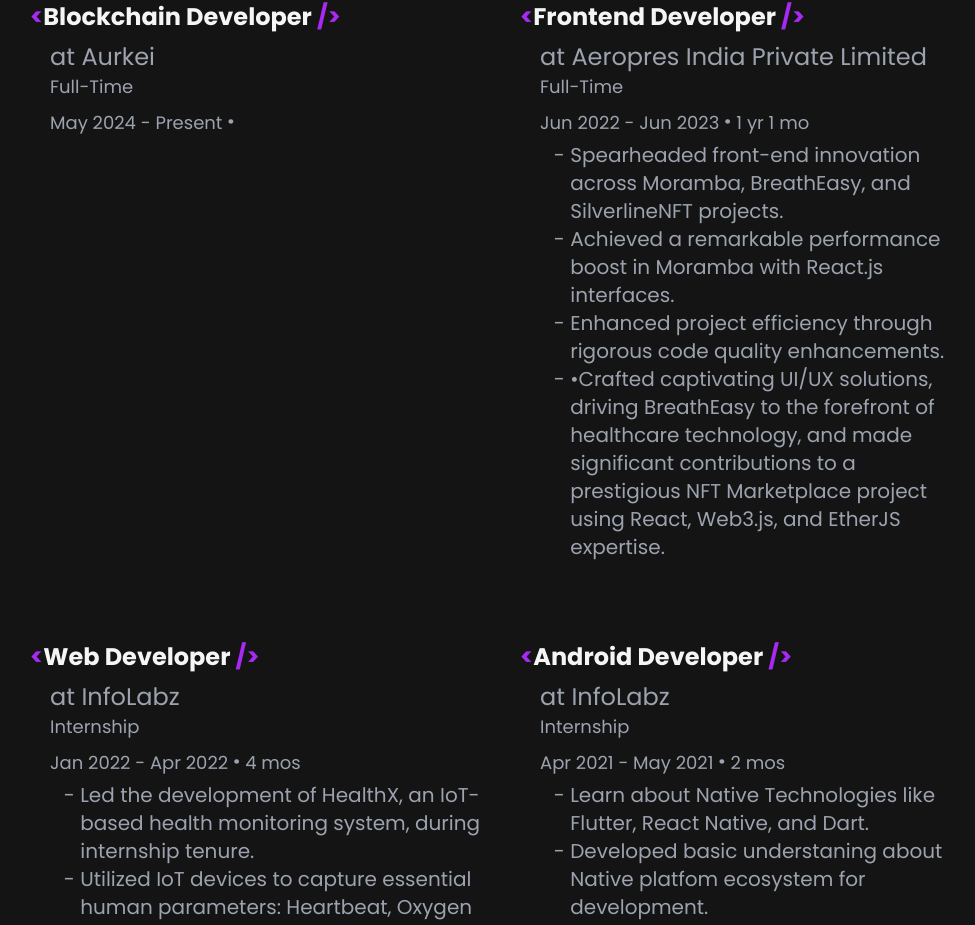
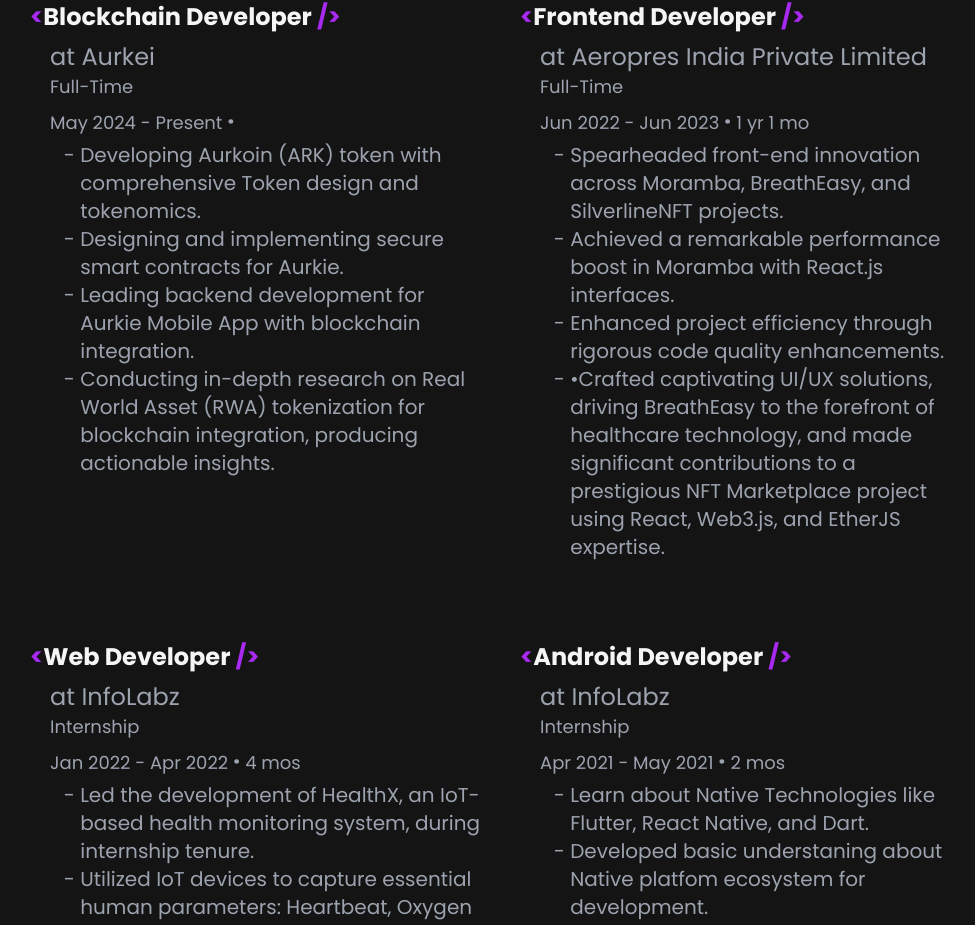
Before and after one commit to Darshhhhh/Portfolio-website, a React (Vite) app: page / in a window 1280 px wide. Shown: the part 2645-3570 px from the top of the page, without its empty margins (30-1005 px from the left). Built offline with nearby package versions, Linux system fonts and the light colour scheme.

Commit message:
Exp Update

```diff
--- a/src/components/Experiance/Experiance.jsx
+++ b/src/components/Experiance/Experiance.jsx
@@ -8,7 +8,12 @@
       duration: "May 2024 - Present",
       timeDiff: "",
       type: "Full-Time",
-      cmt: [],
+      cmt: [
+        "Developing Aurkoin (ARK) token with comprehensive Token design and tokenomics.",
+        "Designing and implementing secure smart contracts for Aurkie.",
+        "Leading backend development for Aurkie Mobile App with blockchain integration.",
+        "Conducting in-depth research on Real World Asset (RWA) tokenization for blockchain integration, producing actionable insights.",
+      ],
     },
     {
       cmpName: "Aeropres India Private Limited",
```
